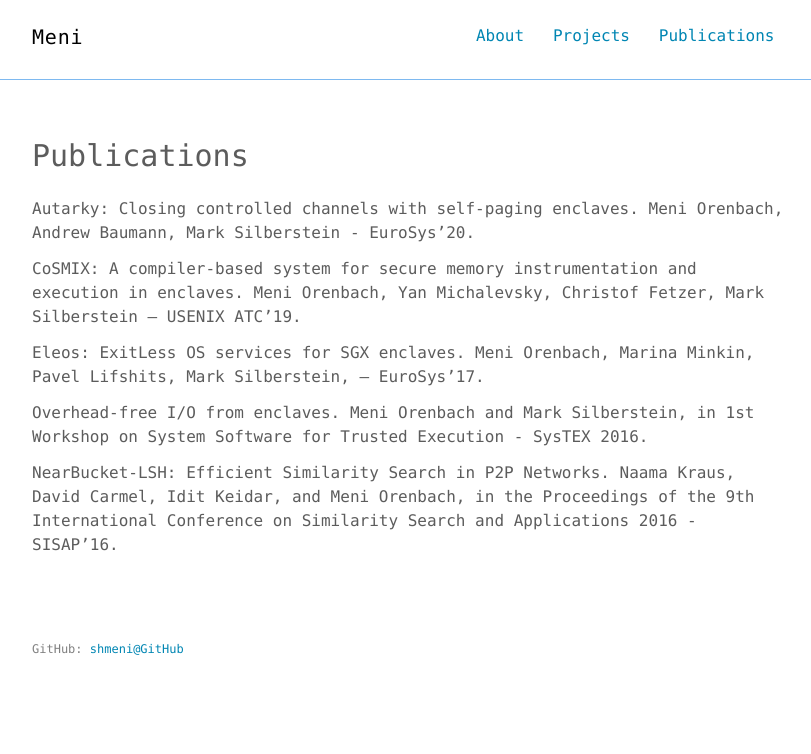
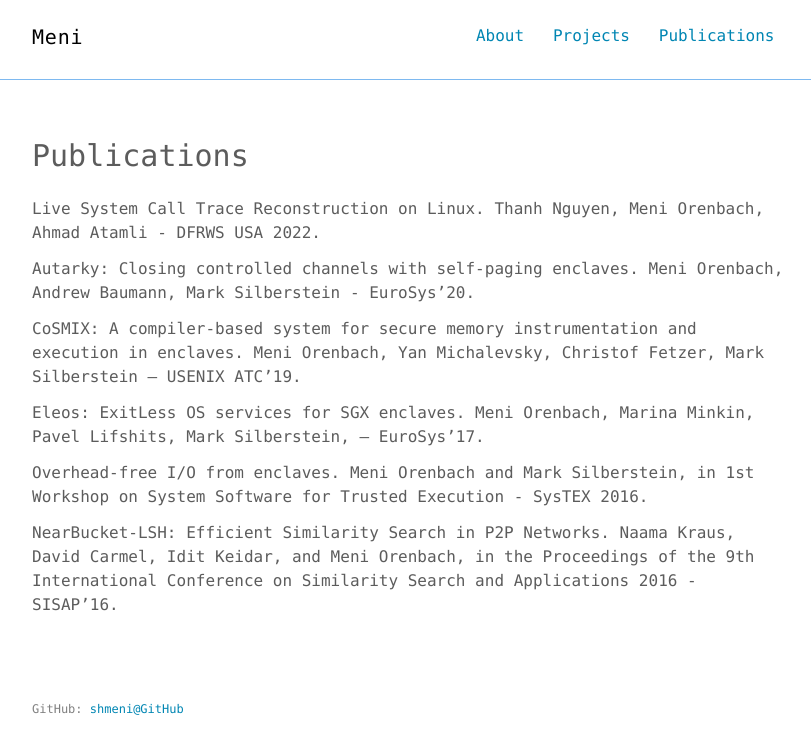
Before and after one commit to shmeni/shmeni.github.io, a Jekyll site: the page built from publications.md, in a window 1280 px wide. Shown: the top 754 px of the page, without its empty margins (232-1043 px from the left). Built offline with Jekyll 4.4.1, drawn with Linux system fonts in a browser that asks for light colours.

Commit message:
Update publications.md

```diff
--- a/publications.md
+++ b/publications.md
@@ -3,6 +3,9 @@ layout: page
 title: Publications
 permalink: /publications/
 ---
+
+
+Live System Call Trace Reconstruction on Linux. Thanh Nguyen, Meni Orenbach, Ahmad Atamli - DFRWS USA 2022.
 
 Autarky: Closing controlled channels with self-paging enclaves. Meni Orenbach, Andrew Baumann, Mark Silberstein - EuroSys'20.
 
```
